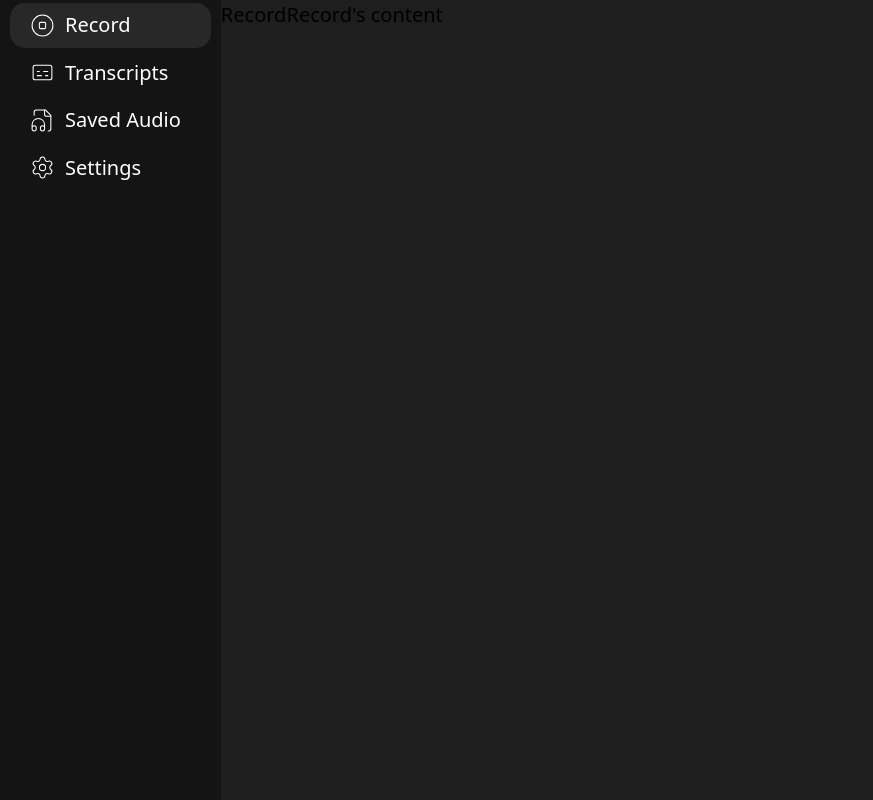
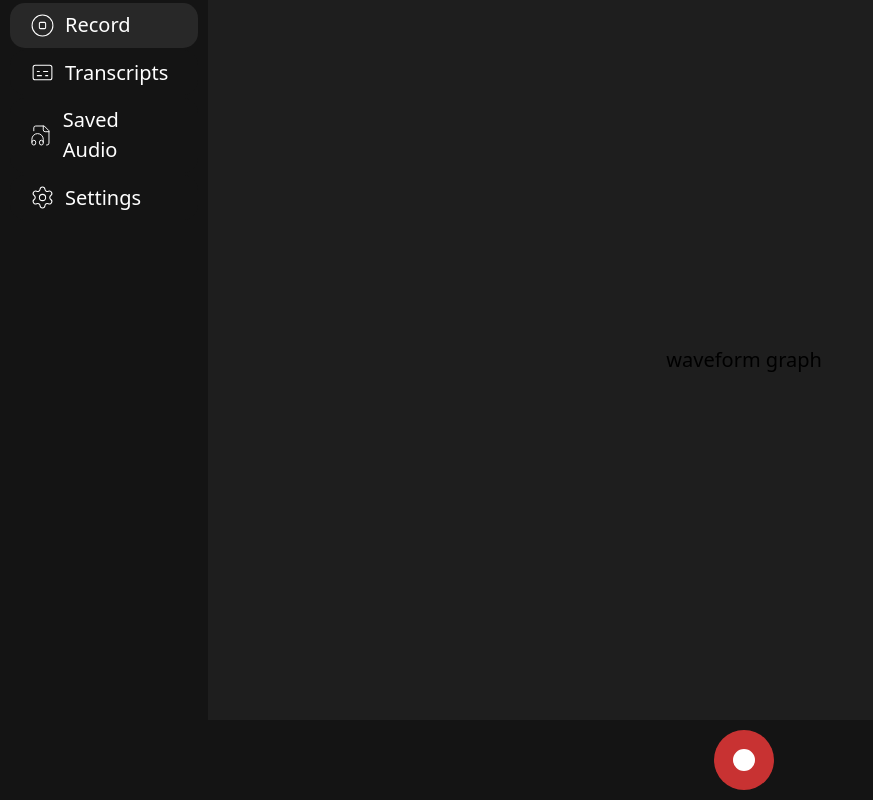
Before and after one commit to Silverellion/japanese-fetcher, a React (Vite) app in the folder frontend/: page / in a window 1280 px wide. Shown: the whole page, without its empty margins (0-873 px from the left). Built offline with nearby package versions, Linux system fonts and the light colour scheme.

Commit message:
Add record/stop button

```diff
--- a/frontend/src/components/mainWindow/sidebar/tabSwitcher.tsx
+++ b/frontend/src/components/mainWindow/sidebar/tabSwitcher.tsx
@@ -1,6 +1,6 @@
 import React from "react";
 import { type Tab } from "../../../types";
-import Record from "../tabs/record";
+import Record from "../tabs/record/record";
 import Transcripts from "../tabs/transcripts";
 import Audios from "../tabs/audios";
 import Settings from "../tabs/settings";
--- a/frontend/src/components/mainWindow/tabs/record.tsx
+++ /dev/null
@@ -1,12 +0,0 @@
-import React from "react";
-
-const Record: React.FC = () => {
-  return (
-    <>
-      Record
-      <div>Record's content</div>
-    </>
-  );
-};
-
-export default Record;
--- /dev/null
+++ b/frontend/src/components/mainWindow/tabs/record/record.css
@@ -0,0 +1,4 @@
+.container {
+  display: grid;
+  grid-template-rows: 1fr 80px;
+}
--- /dev/null
+++ b/frontend/src/components/mainWindow/tabs/record/record.tsx
@@ -0,0 +1,46 @@
+import React from "react";
+import "./record.css";
+import { Square, Circle } from "lucide-react";
+
+const Record: React.FC = () => {
+  const [isRecording, setIsRecording] = React.useState(false);
+  const handleRecordToggle = async () => {
+    if (isRecording) {
+      setIsRecording(false);
+    } else {
+      setIsRecording(true);
+    }
+  };
+
+  return (
+    <>
+      <div className="flex flex-col h-full w-full">
+        <div className="container h-full">
+          <div className="flex justify-center items-center">waveform graph</div>
+          <div className="flex justify-center items-center bg-[rgb(20,20,20)]">
+            <button
+              onClick={handleRecordToggle}
+              className={`flex items-center justify-center cursor-pointer
+              rounded-full w-12 h-12 transition-all duration-300
+              hover:scale-110
+              ${
+                isRecording
+                  ? "bg-[rgb(40,40,40)] hover:bg-[rgb(30,30,30)]"
+                  : "bg-[rgb(200,50,50)] hover:bg-[rgb(200,0,0)]"
+              }
+              `}
+            >
+              {isRecording ? (
+                <Square size={24} fill="white" className="text-white" />
+              ) : (
+                <Circle size={24} fill="white" className="text-white" />
+              )}
+            </button>
+          </div>
+        </div>
+      </div>
+    </>
+  );
+};
+
+export default Record;
```
